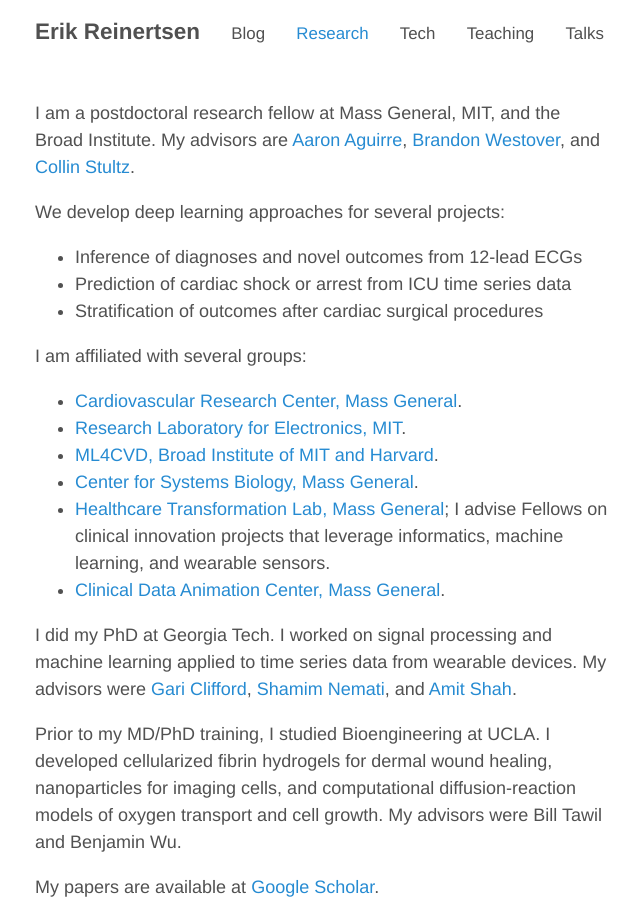
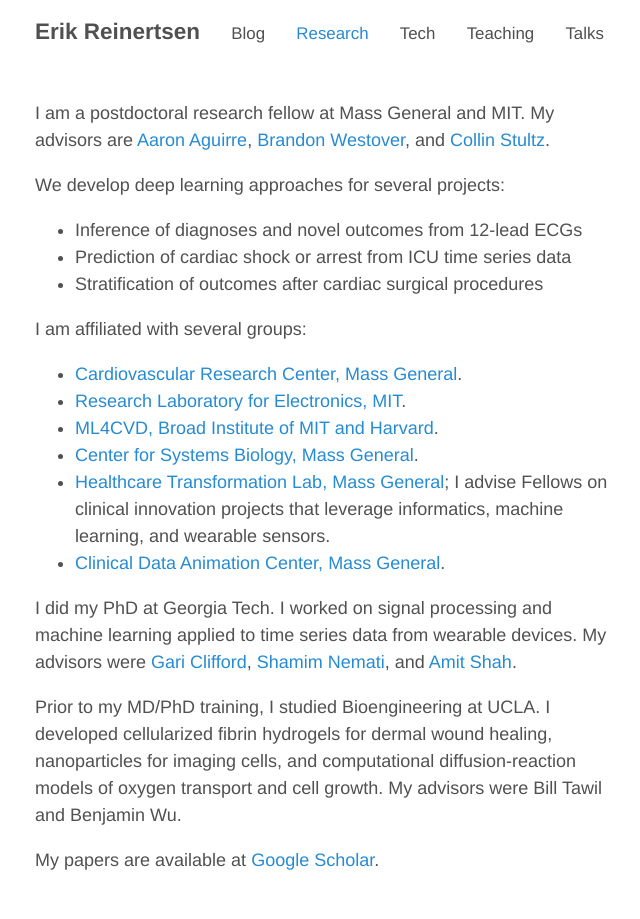
Before and after one commit to erikr/erikr.github.io, a Jekyll site: the page built from research.md, in a window 1280 px wide. Shown: the whole page, without its empty margins (317-957 px from the left). Built offline with Jekyll 4.4.1, drawn with Linux system fonts in a browser that asks for light colours; nearby versions of some CDN libraries; comment, search, counter and statistics services are not loaded.

Commit message:
removed broad from first line of research

```diff
--- a/research.md
+++ b/research.md
@@ -4,7 +4,7 @@
 title: "Research"
 ---
 
-I am a postdoctoral research fellow at Mass General, MIT, and the Broad Institute. My advisors are [Aaron Aguirre](https://connects.catalyst.harvard.edu/Profiles/display/Person/10465), [Brandon Westover](http://cdac.mgh.harvard.edu), and [Collin Stultz](http://www.rle.mit.edu/cb/).
+I am a postdoctoral research fellow at Mass General and MIT. My advisors are [Aaron Aguirre](https://connects.catalyst.harvard.edu/Profiles/display/Person/10465), [Brandon Westover](http://cdac.mgh.harvard.edu), and [Collin Stultz](http://www.rle.mit.edu/cb/).
 
 We develop deep learning approaches for several projects:
 * Inference of diagnoses and novel outcomes from 12-lead ECGs
```
